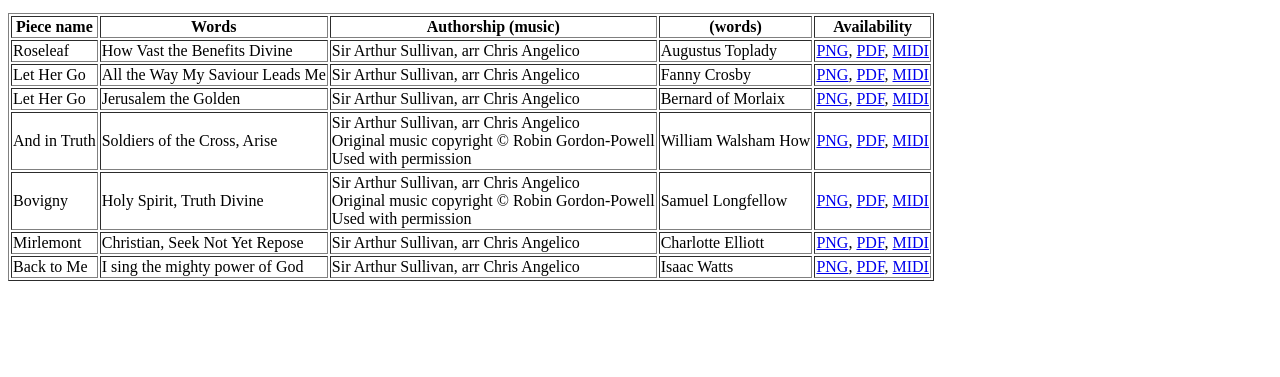
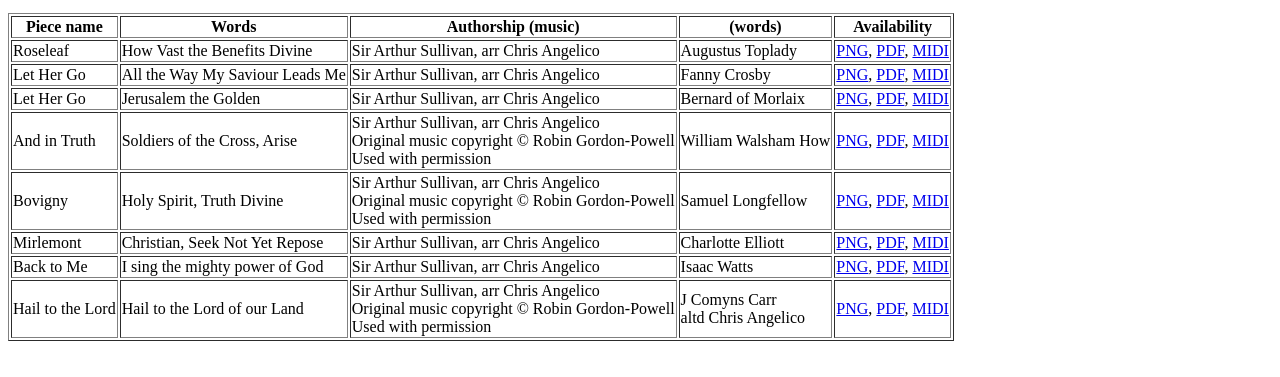
Before and after one commit to Rosuav/Hymns, a plain HTML site: page index.html in a window 1280 px wide. Shown: the part 119-496 px from the top of the page. Drawn offline with Linux system fonts and the light colour scheme.

Commit message:
Hail to the Lord: Clarify copyright status based on answer and permission from owner and publish!

```diff
--- a/index.html
+++ b/index.html
@@ -44,6 +44,12 @@ Original music copyright &copy; Robin Gordon-Powell<br>Used with permission
 <td>Sir Arthur Sullivan, arr Chris Angelico</td><td>Isaac Watts</td>
 <td><a href="BackToMe.png">PNG</a>, <a href="BackToMe.pdf">PDF</a>, <a href="BackToMe.mid">MIDI</a></td></tr>
 
+<tr><td>Hail to the Lord</td><td>Hail to the Lord of our Land</td>
+<td>Sir Arthur Sullivan, arr Chris Angelico<br>
+Original music copyright &copy; Robin Gordon-Powell<br>Used with permission
+</td><td>J Comyns Carr<br>altd Chris Angelico</td>
+<td><a href="HailToTheLord.png">PNG</a>, <a href="HailToTheLord.pdf">PDF</a>, <a href="HailToTheLord.mid">MIDI</a></td></tr>
+
 </table>
 </body>
 </html>
```
Also changed, not shown: 2 other files.
